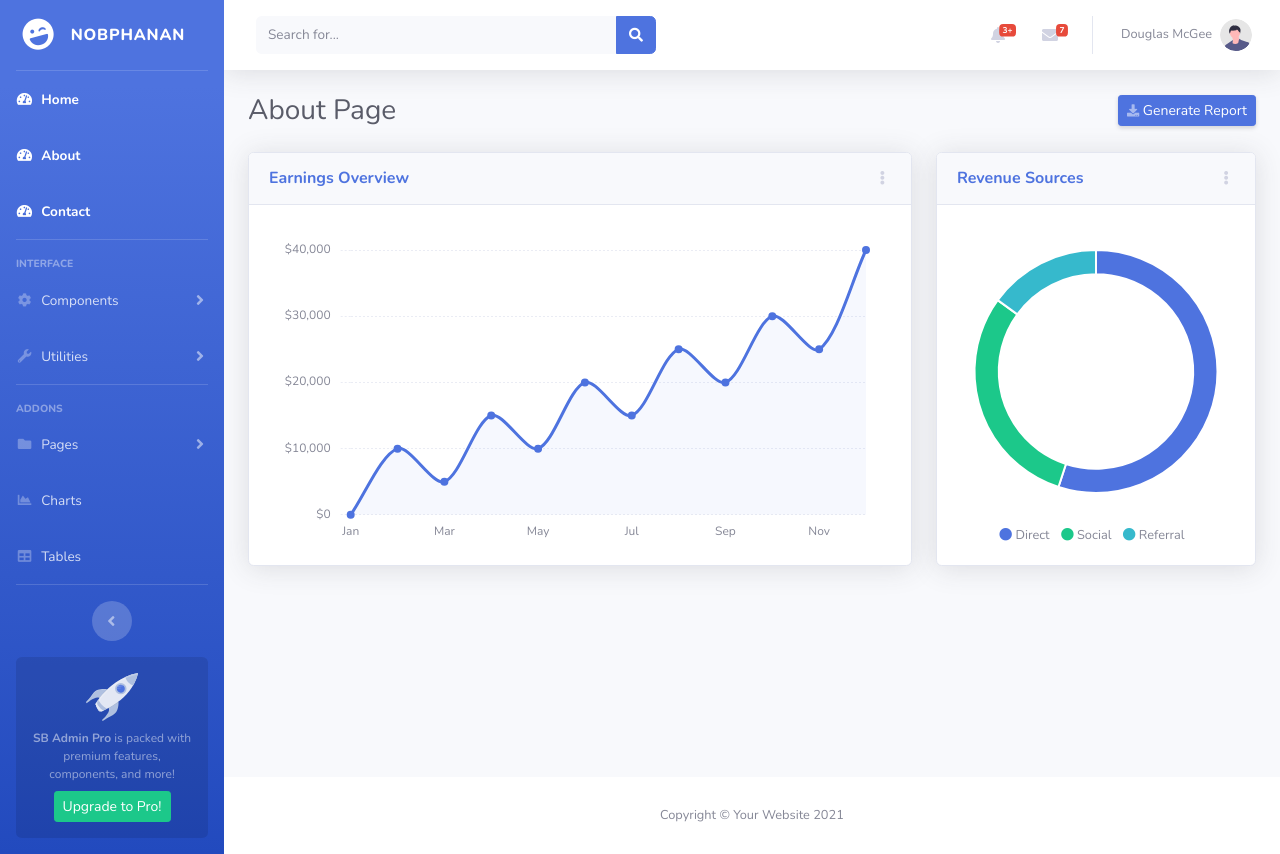
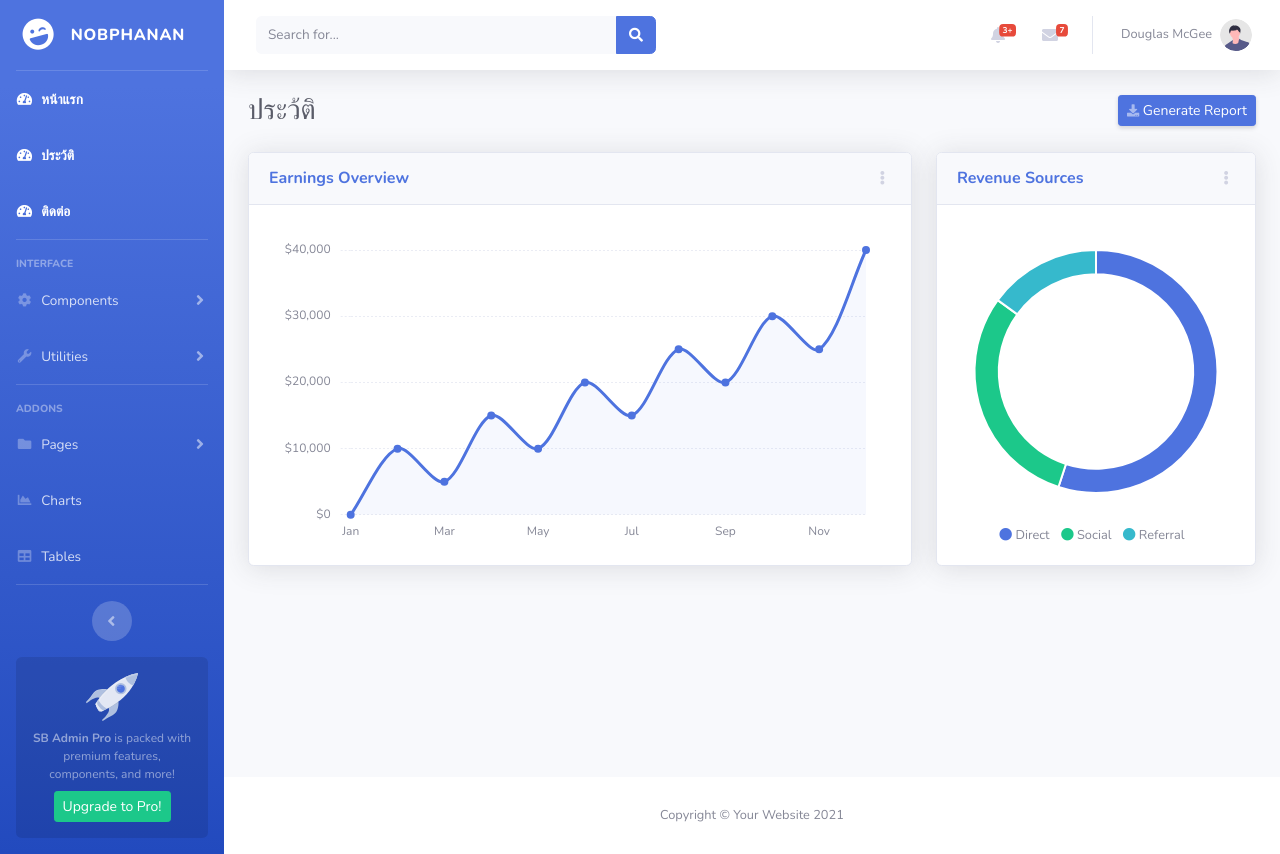
Before and after one commit to Nobphanan47/django_homework_webpage, a Django app: page /about/ in a window 1280 px wide. Run offline with Django 5.2, Linux system fonts and the light colour scheme; some libraries are stand-ins or nearby versions.

Commit message:
update deploy

```diff
--- a/my_web/settings.py
+++ b/my_web/settings.py
@@ -26,7 +26,7 @@ SECRET_KEY = 'django-insecure-x8(4jctd*4=8)&e5n^e4$uaib%%^(!o4=xzy8x=gu$zf5sqe_g
 # SECURITY WARNING: don't run with debug turned on in production!
 DEBUG = True
 
-ALLOWED_HOSTS = ['127.0.0.1',]
+ALLOWED_HOSTS = ['127.0.0.1', '.vercel.app']
 
 
 # Application definition
--- a/my_web/wsgi.py
+++ b/my_web/wsgi.py
@@ -14,3 +14,4 @@ from django.core.wsgi import get_wsgi_application
 os.environ.setdefault("DJANGO_SETTINGS_MODULE", "my_web.settings")
 
 application = get_wsgi_application()
+app = get_wsgi_application()
--- a/requirements.txt
+++ b/requirements.txt
@@ -0,0 +1 @@
+Django
--- a/templates/about.html
+++ b/templates/about.html
@@ -1,7 +1,7 @@
 {% extends 'base.html' %}
 
 {% block title %}
-    About Page
+    ประว้ติ
 {% endblock %}
 
 {% block content %}
--- a/templates/base.html
+++ b/templates/base.html
@@ -1,4 +1,4 @@
-{% load static %}
+ {% load static %}
 <!DOCTYPE html>
 <html lang="en">
 
@@ -46,17 +46,17 @@
             <li class="nav-item active">
                 <a class="nav-link" href="{% url 'index' %}">
                     <i class="fas fa-fw fa-tachometer-alt"></i>
-                    <span>Home</span></a>
+                    <span>หน้าแรก</span></a>
             </li>
             <li class="nav-item active">
                 <a class="nav-link" href="{% url 'about' %}">
                     <i class="fas fa-fw fa-tachometer-alt"></i>
-                    <span>About</span></a>
+                    <span>ประว้ติ</span></a>
             </li>
             <li class="nav-item active">
                 <a class="nav-link" href="{% url 'contact' %}">
                     <i class="fas fa-fw fa-tachometer-alt"></i>
-                    <span>Contact</span></a>
+                    <span>ติดต่อ</span></a>
             </li>
 
             <!-- Divider -->
@@ -297,7 +297,7 @@
                                 </a>
                                 <a class="dropdown-item d-flex align-items-center" href="#">
                                     <div class="dropdown-list-image mr-3">
-                                        <img class="rounded-circle" src="{% static 'img/undraw_profile_2.svg' %}"
+                                       <img class="rounded-circle" src="{% static 'img/undraw_profile_2.svg' %}"
                                         alt="...">
                                         <div class="status-indicator"></div>
                                     </div>
--- a/templates/contact.html
+++ b/templates/contact.html
@@ -3,7 +3,7 @@
 {% load static %}
 
 {% block title %}
-    Contact Page
+    ติดต่อ
 {% endblock %}
 
 {% block content %}
--- a/templates/index.html
+++ b/templates/index.html
@@ -1,7 +1,7 @@
 {% extends 'base.html' %}
 
 {% block title %}
-    Home Page
+    หน้าแรก
 {% endblock %}
 
 {% block content %}
```
Also changed, not shown: vercel.json (added), 1 other file.
